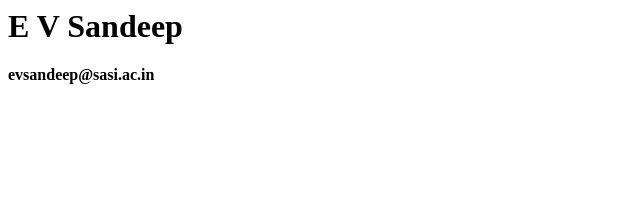
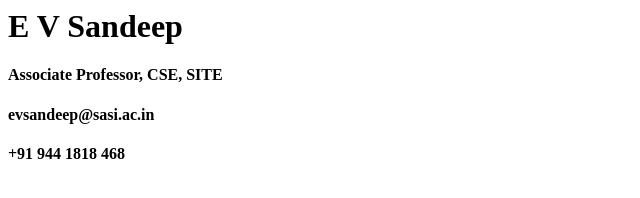
Before and after one commit to evsandeep/evsandeep.github.io, a plain HTML site: page index.html in a window 1280 px wide. Shown: the whole page, without its empty margins (0-640 px from the left). Drawn offline with Linux system fonts and the light colour scheme.

Commit message:
Update index.html

```diff
--- a/index.html
+++ b/index.html
@@ -4,6 +4,8 @@
   </head>
   <body>
     <h1> E V Sandeep </h1>
+    <h4> Associate Professor, CSE, SITE </h4>
     <h4> evsandeep@sasi.ac.in </h4>
+    <h4> +91 944 1818 468</h4>
   </body>
 </html>
```
